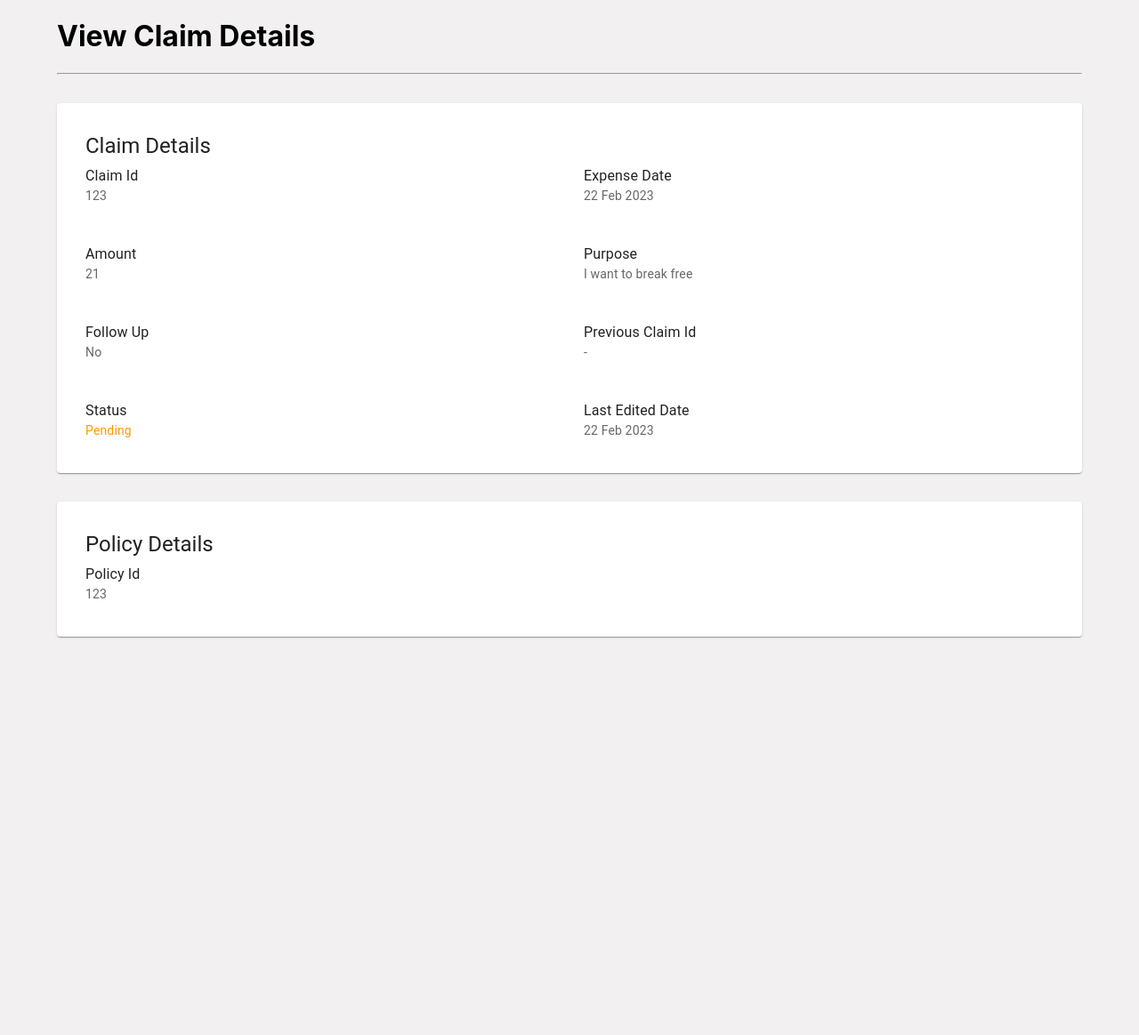
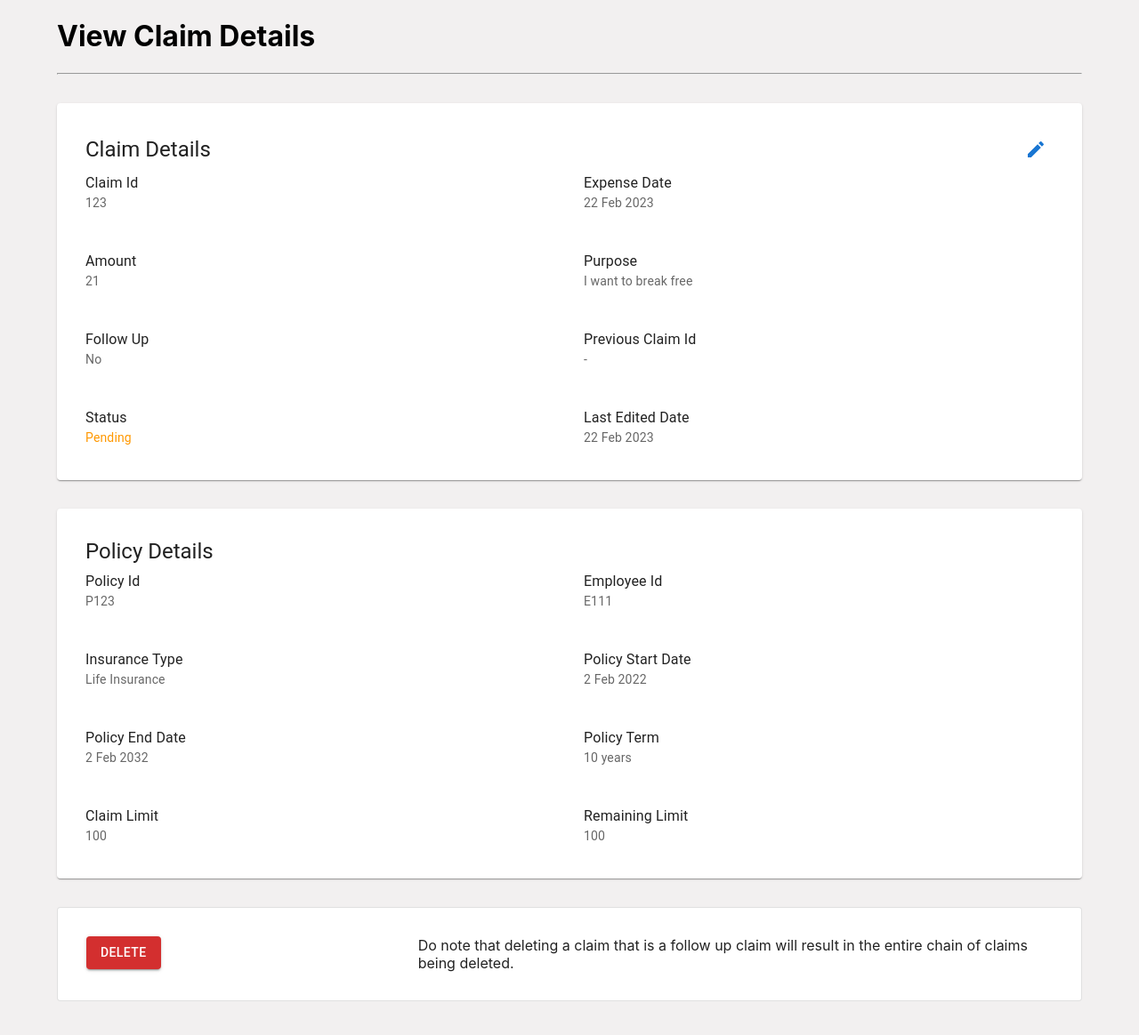
Before and after one commit to 24kmystique/dbs-seed-16-frontend, a React (Create React App) app: page /view-claim in a window 1280 px wide. Shown: the top 1164 px of the page at 89% size. Before the commit the page ends 800 px from the top, so only its background shows below. Built offline with nearby package versions, Linux system fonts and the light colour scheme.

Commit message:
added action buttons for view details page

```diff
--- a/src/components/claim-details/ViewClaim.js
+++ b/src/components/claim-details/ViewClaim.js
@@ -1,9 +1,11 @@
 import { useState, useEffect } from "react";
 import { Container } from "@mui/system";
-import { Card, Grid, ListItem, ListItemText, Typography } from "@mui/material";
+import { Button, Card, Grid, IconButton, ListItemText, Stack, Typography } from "@mui/material";
+import EditIcon from '@mui/icons-material/Edit';
 
 function ViewClaim() {
   const [claimData, setClaimData] = useState({});
+  const [policyData, setPolicyData] = useState({});
 
   useEffect(() => {
     setClaimData({
@@ -15,6 +17,17 @@ function ViewClaim() {
       PreviousClaimId: 0,
       Status: "Pending",
       LastEditedClaimDate: "22 Feb 2023",
+    })
+
+    setPolicyData({
+      InsuranceId: "P123",
+      EmployeeId: "E111",
+      InsuranceType: "Life Insurance",
+      PolicyStartDate: "2 Feb 2022",
+      PolicyEndDate: "2 Feb 2032",
+      PolicyTerm: "10 years",
+      ClaimLimit: 100.00,
+      RemainingClaimLimit: 100.00,
     })
   }, [])
 
@@ -33,7 +46,7 @@ function ViewClaim() {
 
 
   return (
-    <Container>
+    <Container sx={{mb: 8}}>
       <h1>View Claim Details</h1>
       <hr></hr>
 
@@ -43,7 +56,18 @@ function ViewClaim() {
           p: 4
         }}
       >
-        <Typography variant="h5">Claim Details</Typography>
+        <Stack
+          direction="row"
+          justifyContent="space-between"
+          alignItems="center"
+          spacing={2}
+        >
+          <Typography variant="h5">Claim Details</Typography>
+          <IconButton color="primary">
+            <EditIcon />
+          </IconButton>
+        </Stack>
+
         <Grid container spacing={4}>
           <Grid item xs={6}>
             <ListItemText primary="Claim Id" secondary={claimData.ClaimId} />
@@ -81,7 +105,45 @@ function ViewClaim() {
         <Typography variant="h5">Policy Details</Typography>
         <Grid container spacing={4}>
           <Grid item xs={6}>
-            <ListItemText primary="Policy Id" secondary={claimData.ClaimId} />
+            <ListItemText primary="Policy Id" secondary={policyData.InsuranceId} />
+          </Grid>
+          <Grid item xs={6}>
+            <ListItemText primary="Employee Id" secondary={policyData.EmployeeId} />
+          </Grid>
+          <Grid item xs={6}>
+            <ListItemText primary="Insurance Type" secondary={policyData.InsuranceType} />
+          </Grid>
+          <Grid item xs={6}>
+            <ListItemText primary="Policy Start Date" secondary={policyData.PolicyStartDate} />
+          </Grid>
+          <Grid item xs={6}>
+            <ListItemText primary="Policy End Date" secondary={policyData.PolicyEndDate} />
+          </Grid>
+          <Grid item xs={6}>
+            <ListItemText primary="Policy Term" secondary={policyData.PolicyTerm} />
+          </Grid>
+          <Grid item xs={6}>
+            <ListItemText primary="Claim Limit" secondary={policyData.ClaimLimit} />
+          </Grid>
+          <Grid item xs={6}>
+            <ListItemText primary="Remaining Limit" secondary={policyData.RemainingClaimLimit} />
+          </Grid>
+        </Grid>
+      </Card>
+
+      <Card
+        variant="outlined"
+        sx={{
+          mt: 4,
+          p: 4
+        }}
+      >
+        <Grid container spacing={4}>
+          <Grid item xs={4}>
+            <Button variant="contained" color="error">Delete</Button>
+          </Grid>
+          <Grid item xs={8}>
+            Do note that deleting a claim that is a follow up claim will result in the entire chain of claims being deleted.
           </Grid>
         </Grid>
       </Card>
```
